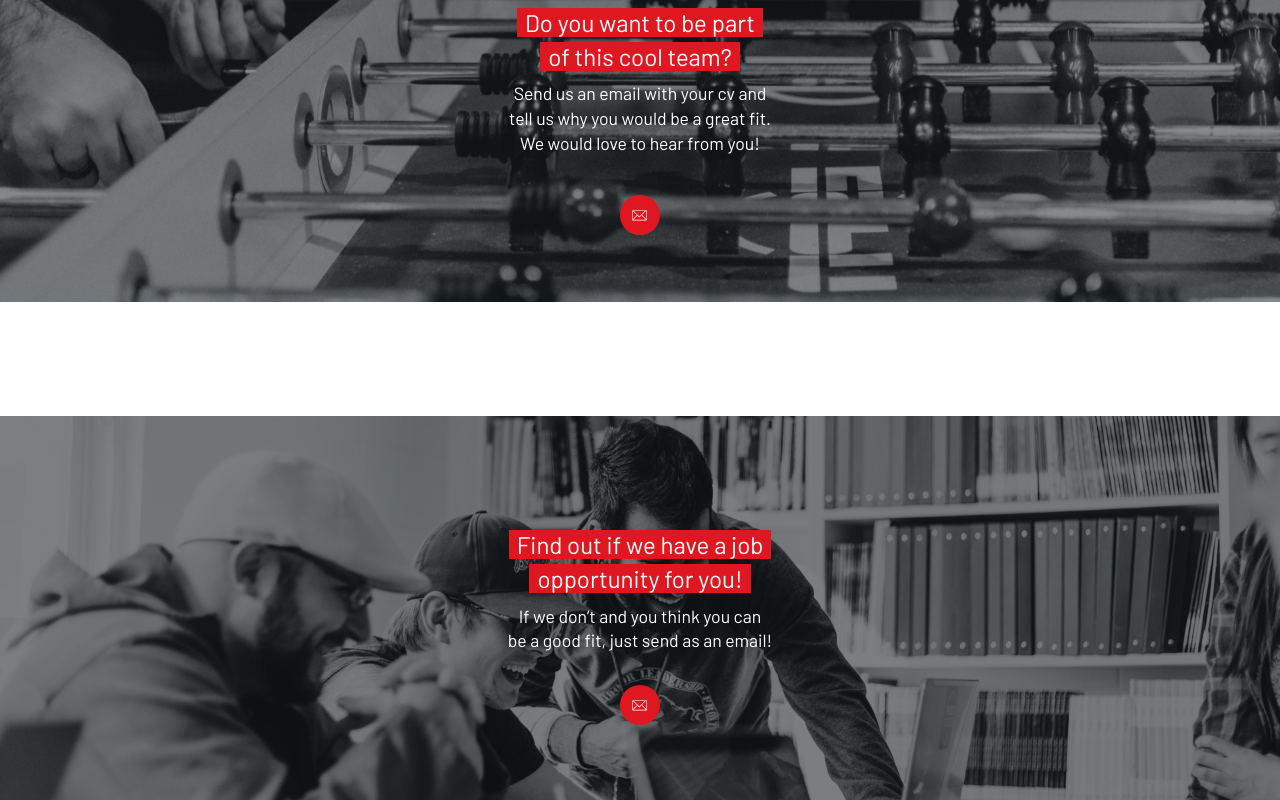
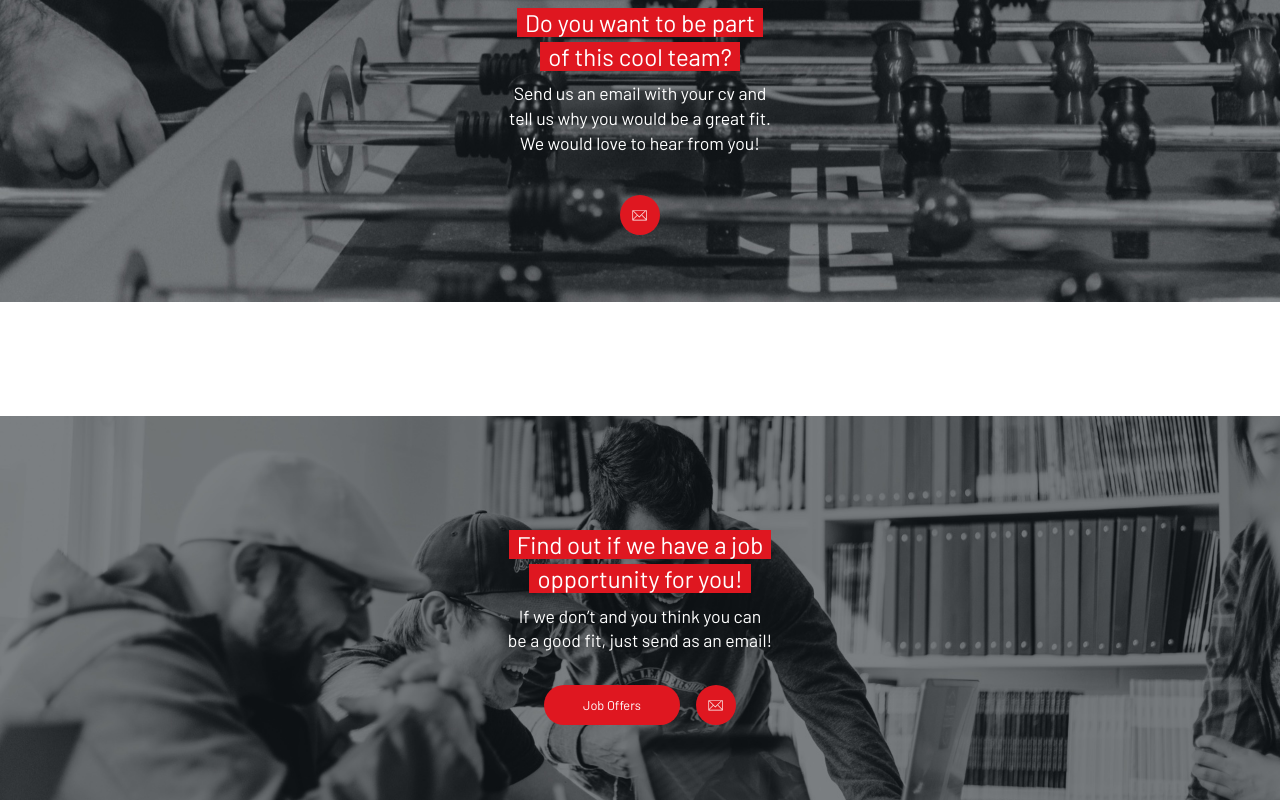
Before and after one commit to axlbert/schmiede-website-new, a Next.js app: page /about in a window 1280 px wide. Shown: the part 2231-3031 px from the top of the page. Built offline with nearby package versions, Linux system fonts and the light colour scheme.

Commit message:
init banner button

```diff
--- a/pages/about/index.js
+++ b/pages/about/index.js
@@ -162,7 +162,17 @@ export default function About() {
             be a good fit, just send as an email!
           </span>
         </div>
-        <div style={{ marginTop: '2rem' }}>
+        <div style={{
+          display: 'inline-flex',
+          marginTop: '2rem',
+        }}>
+          <a
+            href="#"
+            className="Banner-Button"
+            style={{ marginRight: '1rem' }}
+          >
+            Job Offers
+          </a>
           <a href="#">
             <img
               className="Banner-RoundImage"
--- a/pages/styles.css
+++ b/pages/styles.css
@@ -7,7 +7,6 @@
 body {
   margin: 0;
   font-family: 'Barlow', sans-serif;
-  font-size: 1rem;
 }
 
 /**
@@ -66,3 +65,17 @@ body {
   width: 2.5rem;
   height: 2.5rem;
 }
+.Banner-Button {
+  display: inline-flex;
+  align-items: center;
+  justify-content: center;
+  min-width: 8.5rem;
+  height: 2.5rem;
+  border: none;
+  border-radius: 2.5rem;
+  padding: 0 1rem;
+  background-color: #df1720;
+  color: white;
+  font-size: .8rem;
+  text-decoration: none;
+}
```
